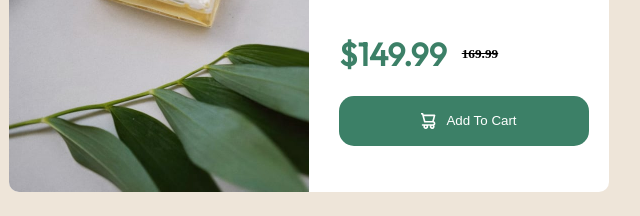
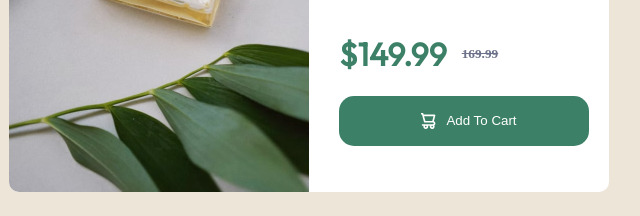
Before and after one commit to HaastZ/Cartao-De-Visualizacao-de-Produto, a plain HTML site: page index.html in a window 1280 px wide. Shown: the part 391-607 px from the top of the page, 331-971 px from the left. Drawn offline with Linux system fonts and the light colour scheme.

Commit message:
Update estilos.css

```diff
--- a/src/css/estilos.css
+++ b/src/css/estilos.css
@@ -31,6 +31,7 @@
 .valor-riscado {
     margin: 15px;
     text-decoration: line-through;
+    color: hsl(228, 12%, 48%);
 }
 
 .valor-atual {
```
